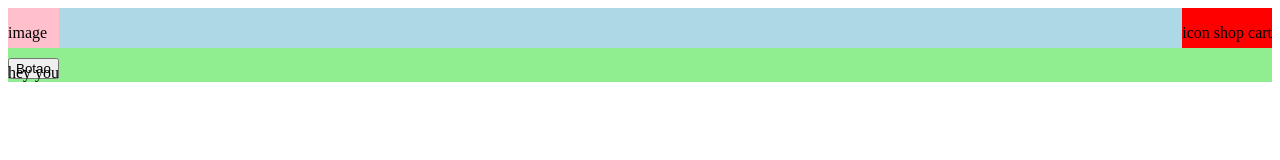
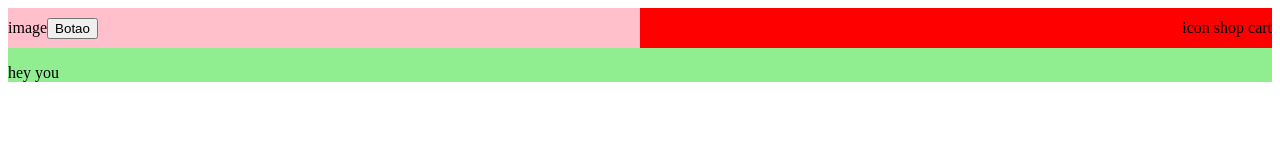
Before and after one commit to aguaholic/mobile-menu, a Gatsby site: page / in a window 1280 px wide. Built offline with nearby package versions, Linux system fonts and the light colour scheme; Gatsby itself is replaced by a stand-in of ours.

Commit message:
Improve Bar

```diff
--- a/src/components/Bar.jsx
+++ b/src/components/Bar.jsx
@@ -3,25 +3,26 @@ import PropTypes from 'prop-types'
 import styled from 'styled-components'
 
 const BarLeft = styled.div`
+    justify-content: flex-start;
     background-color: pink;
-    height: 100%;
 `;
+
 const BarRight = styled.div`
+    justify-content: flex-end;
     background-color: red;
-    height: 100%;
 `;
 
 const Container = styled.div`
     width: 100%;
     height: 40px;
     background-color: lightblue;
+    display: flex;
 
-    ${BarLeft} {
-    float: left;
-    }
-
-    ${BarRight} {
-    float: right;
+    ${BarLeft}, ${BarRight} {
+        width: 50%;
+        display: flex;
+        align-items: center;
+        height: 100%;
     }
 `;
 
```
